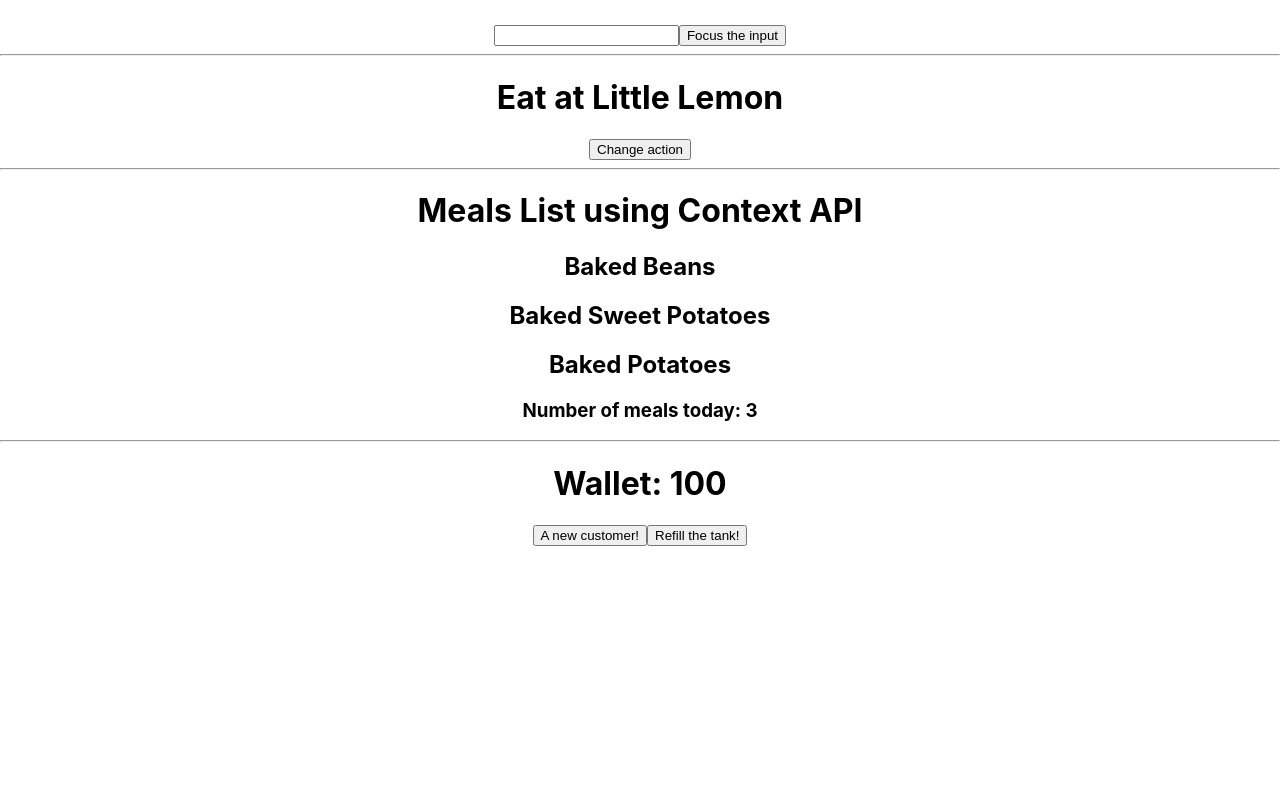
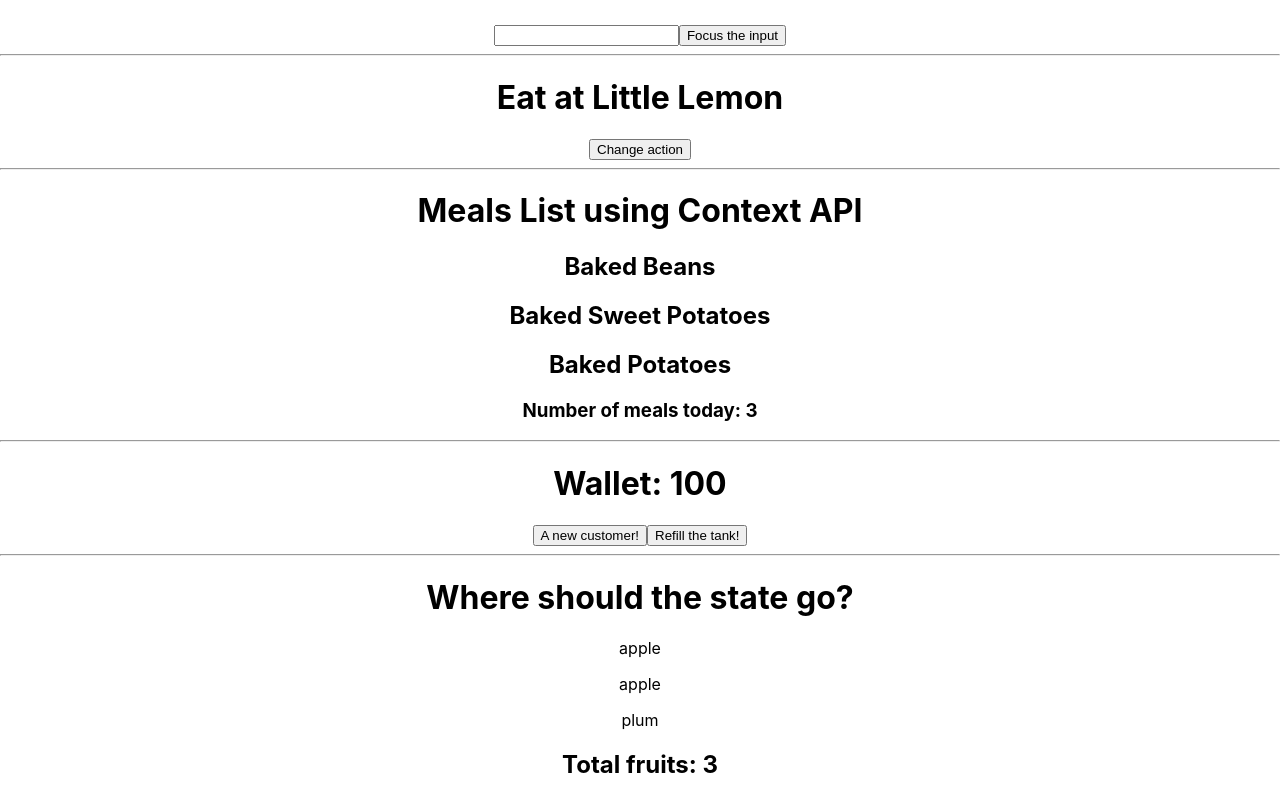
Before and after one commit to dwaxgio/meta-react-core, a React (Create React App) app: page / in a window 1280 px wide. Shown: the part 2101-2900 px from the top of the page. Before the commit the page ends 2647 px from the top, so only its background shows below. Built offline with nearby package versions, Linux system fonts and the light colour scheme.

Commit message:
StateManagementFruits components added to check managing state example

```diff
--- a/src/App.js
+++ b/src/App.js
@@ -17,6 +17,7 @@
 import StateManagementMealsList from "./components/StateManagementMealsList";
 import StateManagementMealsCounter from "./components/StateManagementMealsCounter";
 import HookReducer from "./components/HookReducer";
+import StateManagementFruitsParent from "./components/StateManagementFruitsParent";
 
 const bool = false;
 const str1 = "just";
@@ -69,6 +70,8 @@
         </StateManagementMealsProvider>
         <hr />
         <HookReducer />
+        <hr />
+        <StateManagementFruitsParent />
       </div>
     </div>
   );
--- /dev/null
+++ b/src/components/StateManagementFruits.js
@@ -0,0 +1,11 @@
+const StateManagementFruits = (props) => {
+  return (
+    <div>
+      {props.fruits.map((f) => (
+        <p key={f.id}>{f.fruitName}</p>
+      ))}
+    </div>
+  );
+};
+
+export default StateManagementFruits;
--- /dev/null
+++ b/src/components/StateManagementFruitsCounter.js
@@ -0,0 +1,5 @@
+const StateManagementFruitsCounter = (props) => {
+  return <h2>Total fruits: {props.fruits.length}</h2>;
+};
+
+export default StateManagementFruitsCounter;
--- /dev/null
+++ b/src/components/StateManagementFruitsParent.js
@@ -0,0 +1,21 @@
+import React from "react";
+import StateManagementFruits from "./StateManagementFruits";
+import StateManagementFruitsCounter from "./StateManagementFruitsCounter";
+
+const StateManagementFruitsParent = () => {
+  const [fruits] = React.useState([
+    { fruitName: "apple", id: 1 },
+    { fruitName: "apple", id: 2 },
+    { fruitName: "plum", id: 3 },
+  ]);
+
+  return (
+    <div>
+      <h1>Where should the state go?</h1>
+      <StateManagementFruits fruits={fruits} />
+      <StateManagementFruitsCounter fruits={fruits} />
+    </div>
+  );
+};
+
+export default StateManagementFruitsParent;
```
